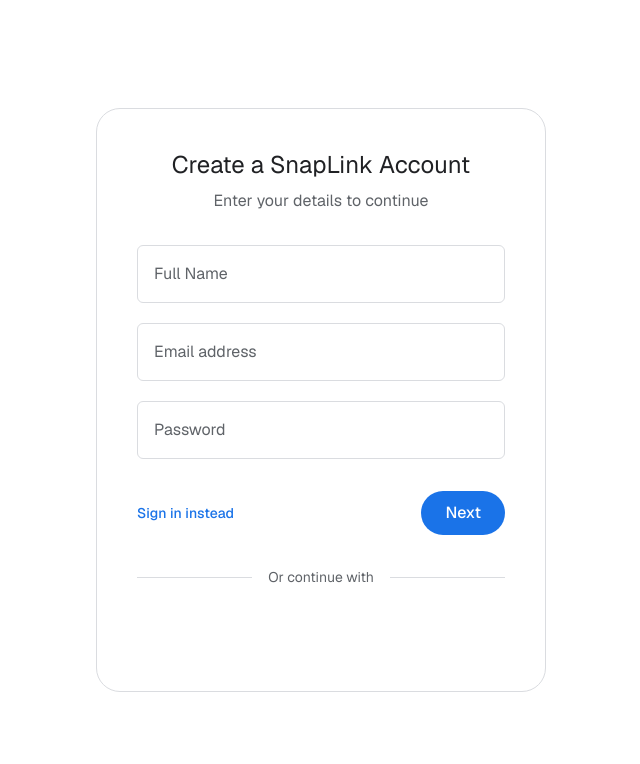
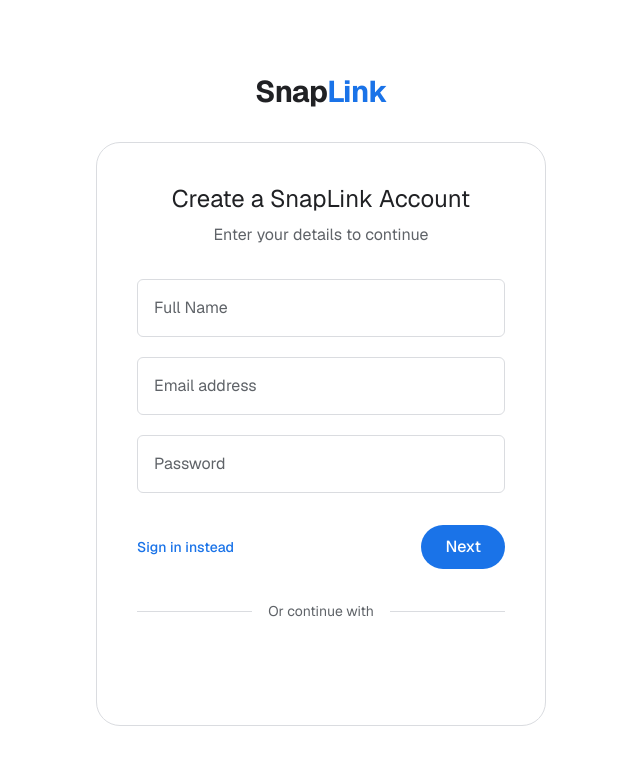
Before and after one commit to dhyey0904/snaplink, a Next.js app in the folder frontend/: page /register in a window 1280 px wide. Shown: the top 764 px of the page, without its empty margins (319-959 px from the left). Built offline with nearby package versions, Linux system fonts and the light colour scheme; no server answers.

Commit message:
style: Add SnapLink logo to Login and Register screens for better navigation

```diff
--- a/frontend/src/app/login/page.tsx
+++ b/frontend/src/app/login/page.tsx
@@ -48,7 +48,10 @@
   };
 
   return (
-    <div className="min-h-screen flex items-center justify-center bg-white px-4 font-sans">
+    <div className="min-h-screen flex flex-col items-center justify-center bg-white px-4 font-sans">
+      <Link href="/" className="mb-8 text-3xl font-bold tracking-tight text-[#202124] hover:opacity-80 transition-opacity">
+        Snap<span className="text-[#1a73e8]">Link</span>
+      </Link>
       <div className="max-w-[450px] w-full space-y-8 p-10 bg-white rounded-3xl border border-[#dadce0]">
         <div className="text-center">
           <h2 className="text-2xl font-normal text-[#202124]">Sign in</h2>
--- a/frontend/src/app/register/page.tsx
+++ b/frontend/src/app/register/page.tsx
@@ -31,7 +31,10 @@
   };
 
   return (
-    <div className="min-h-screen flex items-center justify-center bg-white px-4 font-sans">
+    <div className="min-h-screen flex flex-col items-center justify-center bg-white px-4 font-sans">
+      <Link href="/" className="mb-8 text-3xl font-bold tracking-tight text-[#202124] hover:opacity-80 transition-opacity">
+        Snap<span className="text-[#1a73e8]">Link</span>
+      </Link>
       <div className="max-w-[450px] w-full space-y-8 p-10 bg-white rounded-3xl border border-[#dadce0]">
         <div className="text-center">
           <h2 className="text-2xl font-normal text-[#202124]">Create a SnapLink Account</h2>
```
